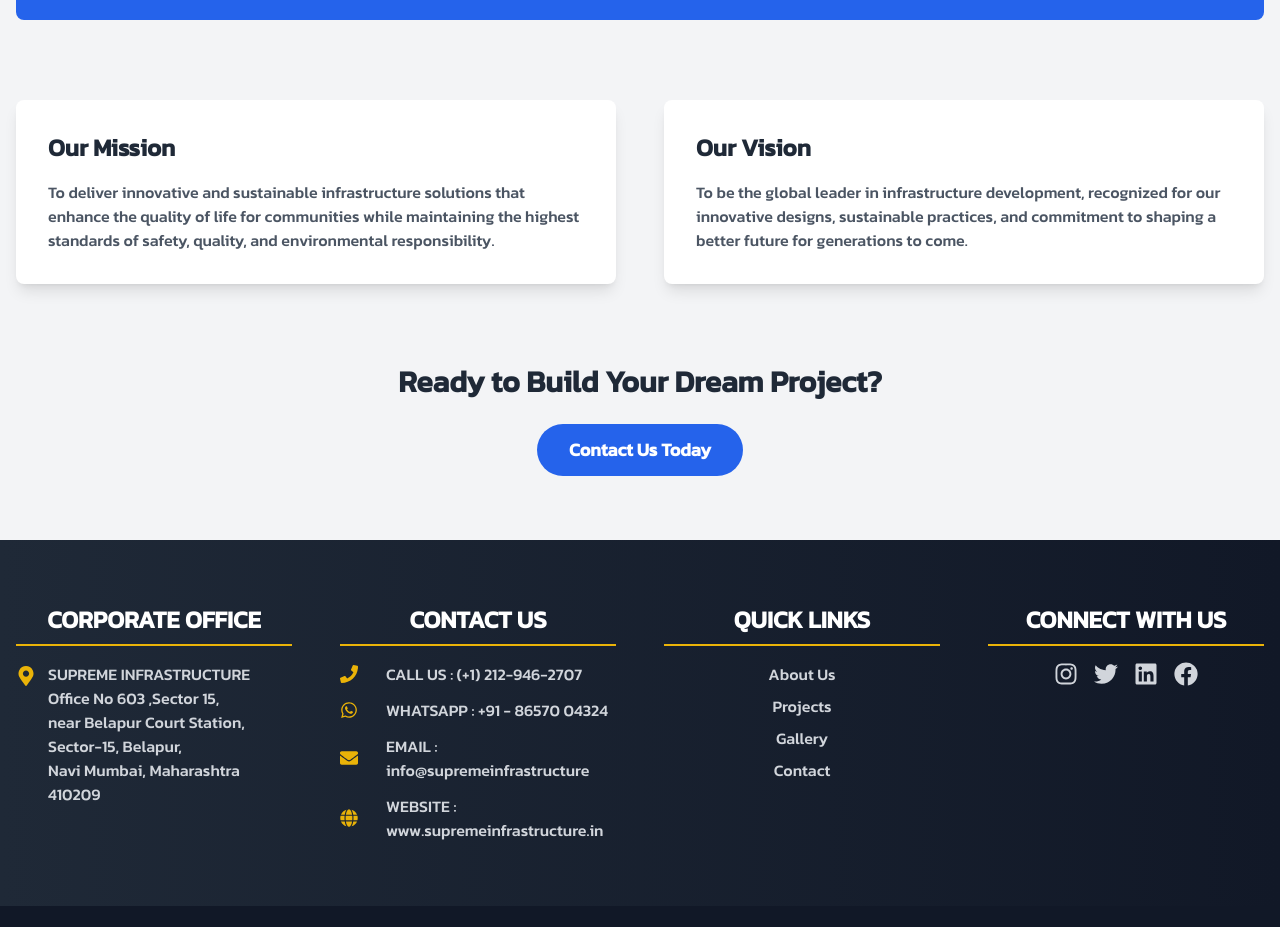
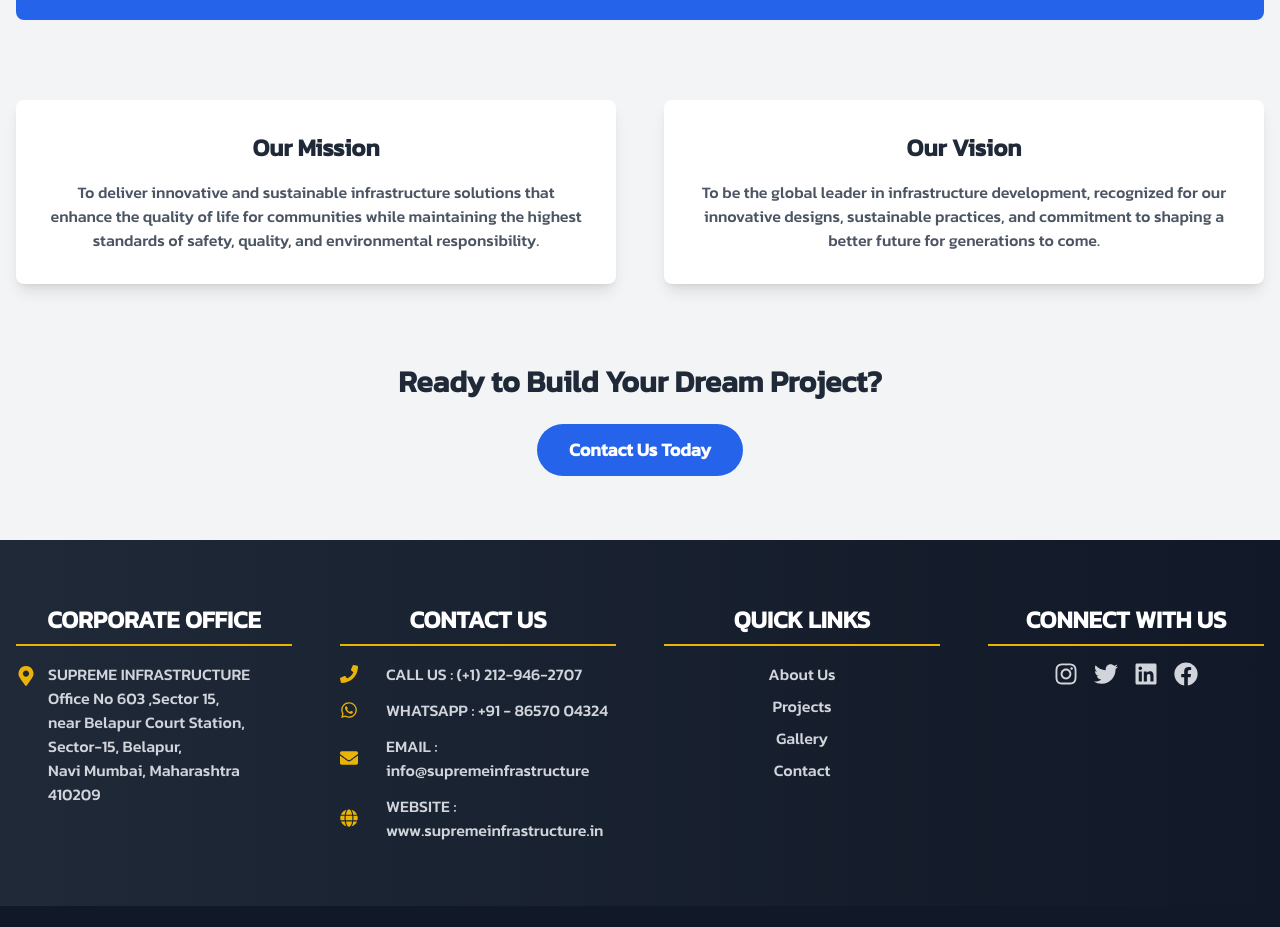
Before and after one commit to AkshayKalamkarr/supremeinfrastructure, a Next.js app: page /about/supremeInfrastructure in a window 1280 px wide. Shown: the part 2380-3307 px from the top of the page. Built offline with nearby package versions, Linux system fonts and the light colour scheme.

Commit message:
new code

```diff
--- a/app/about/supremeInfrastructure/page.jsx
+++ b/app/about/supremeInfrastructure/page.jsx
@@ -145,8 +145,8 @@ const AboutUsPage = () => {
                             whileHover={{ scale: 1.03 }}
                             transition={{ type: "spring", stiffness: 300 }}
                         >
-                            <h3 className="text-xl md:text-2xl font-bold mb-4 text-gray-800">Our Mission</h3>
-                            <p className="text-gray-600">
+                            <h3 className="text-xl md:text-2xl font-bold mb-4 text-gray-800 text-center md:text-center">Our Mission</h3>
+                            <p className="text-gray-600 text-center md:text-center">
                                 To deliver innovative and sustainable infrastructure solutions that enhance the quality of life
                                 for communities while maintaining the highest standards of safety, quality, and environmental responsibility.
                             </p>
@@ -156,8 +156,8 @@ const AboutUsPage = () => {
                             whileHover={{ scale: 1.03 }}
                             transition={{ type: "spring", stiffness: 300 }}
                         >
-                            <h3 className="text-xl md:text-2xl font-bold mb-4 text-gray-800">Our Vision</h3>
-                            <p className="text-gray-600">
+                            <h3 className="text-xl md:text-2xl font-bold mb-4 text-gray-800 text-center md:text-center">Our Vision</h3>
+                            <p className="text-gray-600 text-center md:text-center">
                                 To be the global leader in infrastructure development, recognized for our innovative designs,
                                 sustainable practices, and commitment to shaping a better future for generations to come.
                             </p>
```
